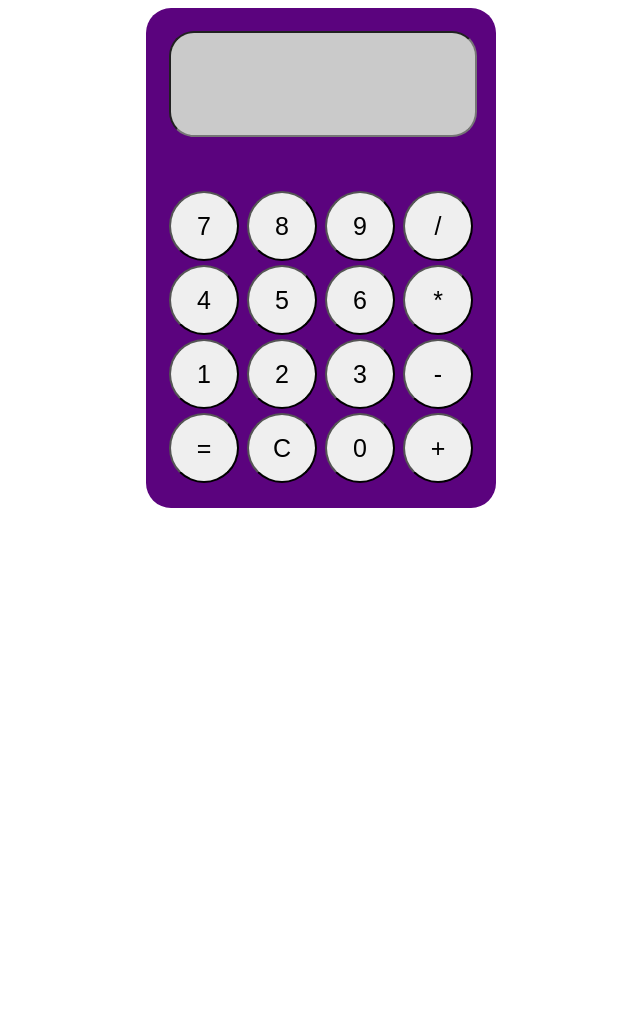
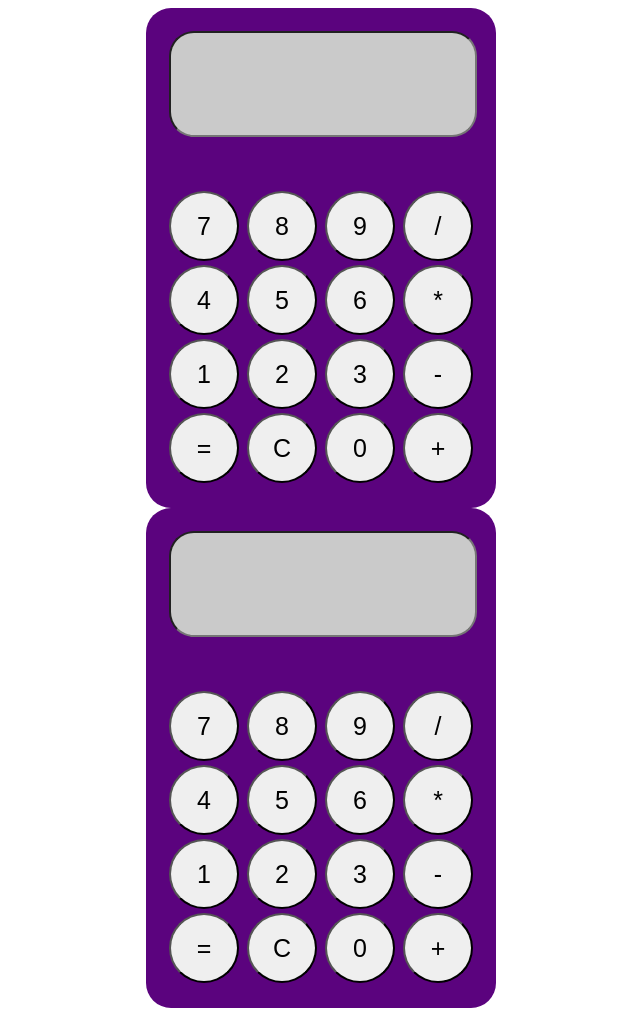
Before and after one commit to juanko6/Grupo2Ciclo3, a plain HTML site: page calculadora/index.html in a window 1280 px wide. Shown: the whole page, without its empty margins (319-959 px from the left). Before the commit the page ends 800 px from the top, so only its background shows below. Drawn offline with Linux system fonts and the light colour scheme.

Commit message:
se crea calc x2

```diff
--- a/calculadora/index.html
+++ b/calculadora/index.html
@@ -40,6 +40,37 @@
             </tr>
         </table>
 
+        <table class="calculadora">
+            <tr>
+                <td colspan="4">
+                    <input type="text" id="resultado" name="resultado">
+                </td>
+            </tr>
+            <tr>
+                <td><button id="siete">7</button></td>
+                <td><button id="ocho">8</button></td>
+                <td><button id="nueve">9</button></td>
+                <td><button id="division">/</button></td>
+            </tr>
+            <tr>
+                <td><button id="cuatro">4</button></td>
+                <td><button id="cinco">5</button></td>
+                <td><button id="seis">6</button></td>
+                <td><button id="multiplicacion">*</button></td>
+            </tr>
+            <tr>
+                <td><button id="uno">1</button></td>
+                <td><button id="dos">2</button></td>
+                <td><button id="tres">3</button></td>
+                <td><button id="resta">-</button></td>
+            </tr>
+            <tr>
+                <td><button id="igual">=</button></td>
+                <td><button id="reset">C</button>
+                    <td><button id="cero">0</button></td>
+                    <td><button id="suma">+</button></td>
+                </tr>
+            </table>
 </body>
 <script src="funciones.js"></script>
 </html>
```
